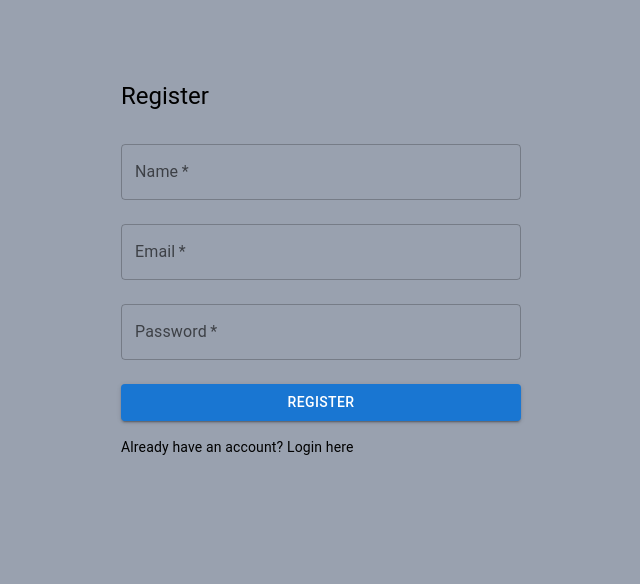
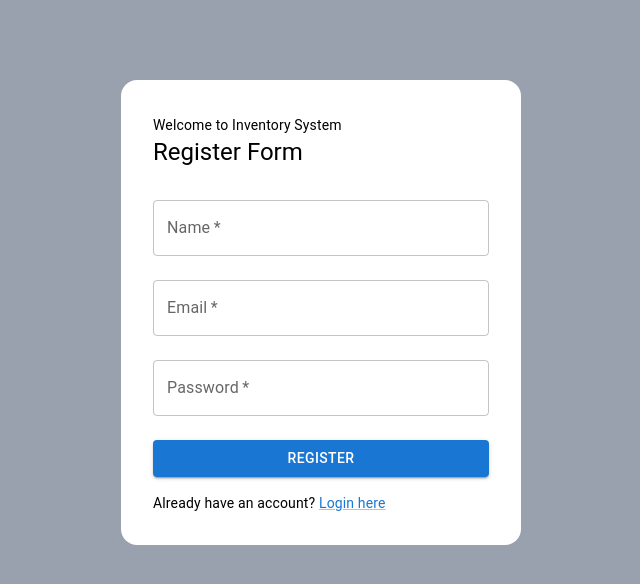
Before and after one commit to codemonix/inventory-management-system, a React (Vite) app in the folder client/: page /register in a window 1280 px wide. Shown: the top 584 px of the page, without its empty margins (319-959 px from the left). Built offline with nearby package versions, Linux system fonts and the light colour scheme; no server answers.

Commit message:
fix: isAdmin not set correctly feat: Add register form feat: unify login and register forms

```diff
--- a/client/src/App.jsx
+++ b/client/src/App.jsx
@@ -18,8 +18,9 @@ import RegisterPage from './pages/RegisterPage.jsx';
 
 
 function RequireAdmin({ children }) {
-  const { isAdmin } = useAuth();
-  return isAdmin ? children : <div>You do not have permission to view this page.</div>;
+  const { isAdmin, isManager } = useAuth();
+  const isAdminOrManager = isAdmin || isManager;
+  return isAdminOrManager ? children : <div>You do not have permission to view this page.</div>;
 }
 
 function App() {
--- a/client/src/components/Layout.jsx
+++ b/client/src/components/Layout.jsx
@@ -11,7 +11,7 @@ const Layout = () => {
     logInfo("Layout -> user", user);
     return (
         <div className="flex-row bg-gray-300">
-            <h1 className="text-center p-3">Welcome <span >{user? user.user.name : ""}</span></h1>
+            <h1 className="text-center p-3">Welcome <span >{user? user.name : ""}</span></h1>
             <SidebarDrawer />
             <main className="flex-1">
                 {/* <h1>Welcome Layout</h1> */}
--- a/client/src/components/LoginForm.jsx
+++ b/client/src/components/LoginForm.jsx
@@ -2,6 +2,7 @@ import { useState, useContext } from "react";
 // import { useAuth } from "../context/AuthContext.jsx";
 import { useNavigate } from "react-router-dom";
 import { AuthContext } from "../context/AuthContext.jsx";
+import { logError } from "../utils/logger.js";
 // import { setToken } from "../utils/auth.js";
 // import { login } from "../utils/api.js";
 
@@ -25,7 +26,8 @@ function LoginForm () {
             await login(email, password); // Call the login function from AuthContext
             navigate("/dashboard"); // Redirect to dashboard after successful login
         } catch (error) {
-            console.error("Login error:", error.message);
+            logError("Login error:", error.message);
+            setError(error.response.data.message)
 
         }
     };
--- /dev/null
+++ b/client/src/components/RegisterForm.jsx
@@ -0,0 +1,62 @@
+import { useNavigate } from 'react-router-dom';
+import { useState } from 'react';
+import { TextField, Button } from '@mui/material';
+
+import api from '../api/api';
+
+const RegisterForm = ({ onError }) => {
+    const navigate = useNavigate();
+    const [ formData, setFormData ] = useState({ name: '', email: '', password: '' });
+
+    const handleChange = (e) => {
+        setFormData({ ...formData, [e.target.name]: e.target.value });
+    };
+
+    const handleSubmit = async (e) => {
+        e.preventDefault();
+        try {
+            const response = await api.post('auth/register', formData );
+            localStorage.setItem('token', response.token);
+            navigate('/');
+        } catch (error) {
+            onError?.(error.response?.data?.message || "Registration failed");
+        }
+    };
+
+    return (
+        <form onSubmit={handleSubmit} >
+            <TextField
+                label="Name"
+                name="name"
+                value={formData.name}
+                onChange={handleChange}
+                fullWidth
+                margin="normal"
+                required
+            />
+            <TextField
+                label="Email"
+                name="email"
+                value={formData.email}
+                onChange={handleChange}
+                fullWidth
+                margin="normal"
+                required
+            />
+            <TextField
+                label="Password"
+                name="password"
+                value={formData.password}
+                onChange={handleChange}
+                fullWidth
+                margin="normal"
+                required
+            />
+            <Button variant="contained" color="primary" fullWidth type="submit" sx={{ mt: 2 }} >
+                Register
+            </Button>
+        </form>
+    )
+};
+
+export default RegisterForm
--- a/client/src/components/SidebarDrawer.jsx
+++ b/client/src/components/SidebarDrawer.jsx
@@ -13,7 +13,7 @@ function SidebarDrawer() {
     const { isAdmin, isLoggedIn, isManager } = useAuth();
     const [isOpen, setIsOpen] = useState(false);
     const isManagerOrAdmin = isAdmin || isManager;
-    console.log("SidebarDrawer -> isAdmin", isAdmin);
+    console.log("SidebarDrawer -> isAdminOrManager", isManagerOrAdmin);
 
     const toggleSidebar = () => {
         setIsOpen((prev) => !prev);
--- a/client/src/components/admin/EditUserDialog.jsx
+++ b/client/src/components/admin/EditUserDialog.jsx
@@ -94,7 +94,7 @@ const EditUserDialog = ({ open, onClose, user }) => {
                     >
                     {[ "admin", "manager", "user" ].map( (r) => (
                         <MenuItem key={r} value={r}  >
-
+                            {r}
                         </MenuItem>
                     ))}
                     </TextField>
--- a/client/src/pages/LoginPage.jsx
+++ b/client/src/pages/LoginPage.jsx
@@ -1,8 +1,8 @@
 
 import { useEffect } from "react";
-import { useNavigate } from "react-router-dom";
+import { useNavigate, Link as RouterLink } from "react-router-dom";
 import { useAuth } from "../context/AuthContext.jsx";
-import { Typography, Link } from "@mui/material";
+import { Typography, Link, Box } from "@mui/material";
 
 import LoginForm from "../components/LoginForm.jsx";
 
@@ -20,20 +20,17 @@ const LoginPage = () => {
 
         <>
             {!user && (
+                <Box maxWidth='400px' mx='auto' mt={10} bgcolor="white" p={4} borderRadius={4}>
+                    <Typography variant="body2" component='span'>Welcome to Inventory System</Typography>
+                    <Typography variant="h6" mb={2} >Please Login</Typography>
+                    <LoginForm />
+                    <Typography variant="body2" mt={2}>
+                        Don’t have an account?
+                        <Link component={RouterLink} to="/register"> Register</Link>
+                    </Typography>
+                </Box>
 
-                <div className="max-w-md mx-auto p-4">
-                    <div className="w-full max-w-md p-6 border rounded-lg shadow-lg bg-white">
-                        <h2 className="text-3xl font-bold text-center mb-4">Welcome to inventory management system</h2>
-                        <h3 className="text-2xl font-semibold text-center mb-6">Login</h3>
 
-                        {/* {error && <p className="text-red-500 text-sm text-center">{error}</p>} */}
-
-                        <LoginForm />
-                    </div>
-                    <Typography variant="body2" mt={2}>
-                        Don’t have an account? <Link to="/register">Register</Link>
-                    </Typography>
-                </div>
             )
 
             }
--- a/client/src/pages/RegisterPage.jsx
+++ b/client/src/pages/RegisterPage.jsx
@@ -1,68 +1,21 @@
 import { useState  } from "react";
-import { useNavigate, Link } from 'react-router-dom';
-import { Box, TextField, Button, Typography, Alert } from '@mui/material';
-import api from '../api/api';
+import {  Link as RouterLink } from 'react-router-dom';
+import { Box, Typography, Alert, Link } from '@mui/material';
+import RegisterForm from "../components/RegisterForm";
+
 
 
 const RegisterPage = () => {
-    const navigate = useNavigate();
-    const [ form, setForm ] = useState({ name: '', email: '', password: '' });
-    const [ error, setError ] = useState(null);
-
-
-    const handleChange = (e) => {
-        setForm({ ...form, [e.target.name]: e.target.value });
-    };
-
-    const handleSubmit = async (e) => {
-        e.preventDefault();
-        try {
-            const response = await api.post('auth/register', form );
-            localStorage.setItem('token', response.token);
-            navigate('/');
-        } catch (error) {
-            setError(error.response?.data?.message || "Registration failed");
-        }
-    };
+    const [ error, setError ] = useState(null)
 
     return (
-        <Box maxWidth="400px" mx='auto' mt={10}>
-            <Typography variant="h5" mb={2} >Register</Typography>
+        <Box maxWidth="400px" mx='auto' mt={10} bgcolor={"white"} p={4} borderRadius={4}>
+            <Typography variant="body2" component="span">Welcome to Inventory System</Typography>
+            <Typography variant="h5" mb={2} >Register Form</Typography>
             { error && <Alert severity="error">{error}</Alert>}
-            <form onSubmit={handleSubmit} >
-                <TextField
-                    label="Name"
-                    name="name"
-                    value={form.name}
-                    onChange={handleChange}
-                    fullWidth
-                    margin="normal"
-                    required
-                />
-                <TextField
-                    label="Email"
-                    name="email"
-                    value={form.email}
-                    onChange={handleChange}
-                    fullWidth
-                    margin="normal"
-                    required
-                />
-                <TextField
-                    label="Password"
-                    name="password"
-                    value={form.password}
-                    onChange={handleChange}
-                    fullWidth
-                    margin="normal"
-                    required
-                />
-                <Button variant="contained" color="primary" fullWidth type="submit" sx={{ mt: 2 }} >
-                    Register
-                </Button>
-            </form>
+            <RegisterForm onError={(errorMsg) => setError(errorMsg)} />
             <Typography variant="body2" mt={2}>
-                Already have an account? <Link to="/login">Login here</Link>
+                Already have an account? <Link component={RouterLink} to="/login">Login here</Link>
             </Typography>
         </Box>
     );
--- a/client/src/services/authServices.js
+++ b/client/src/services/authServices.js
@@ -1,9 +1,17 @@
 import api from "../api/api.js";
+import { logError } from "../utils/logger.js";
 
 
 export const loginApi = async ( email, password ) => {
-    const res = await api.post("/auth/login", { email, password });
-    return res.data; // { token, user }
+    try {
+        const res = await api.post("/auth/login", { email, password });
+        return res.data; // { token, user }
+    } catch (error) {
+        logError("loginApi:", error)
+        throw error
+    }
+
+
 };
 
 export const register = async ( email, password ) => {
```
Also changed, not shown: client/src/components/admin/ManageSideDrawer.jsx (+19 -1 lines), client/src/context/AuthProvider.jsx (+11 -4 lines).
